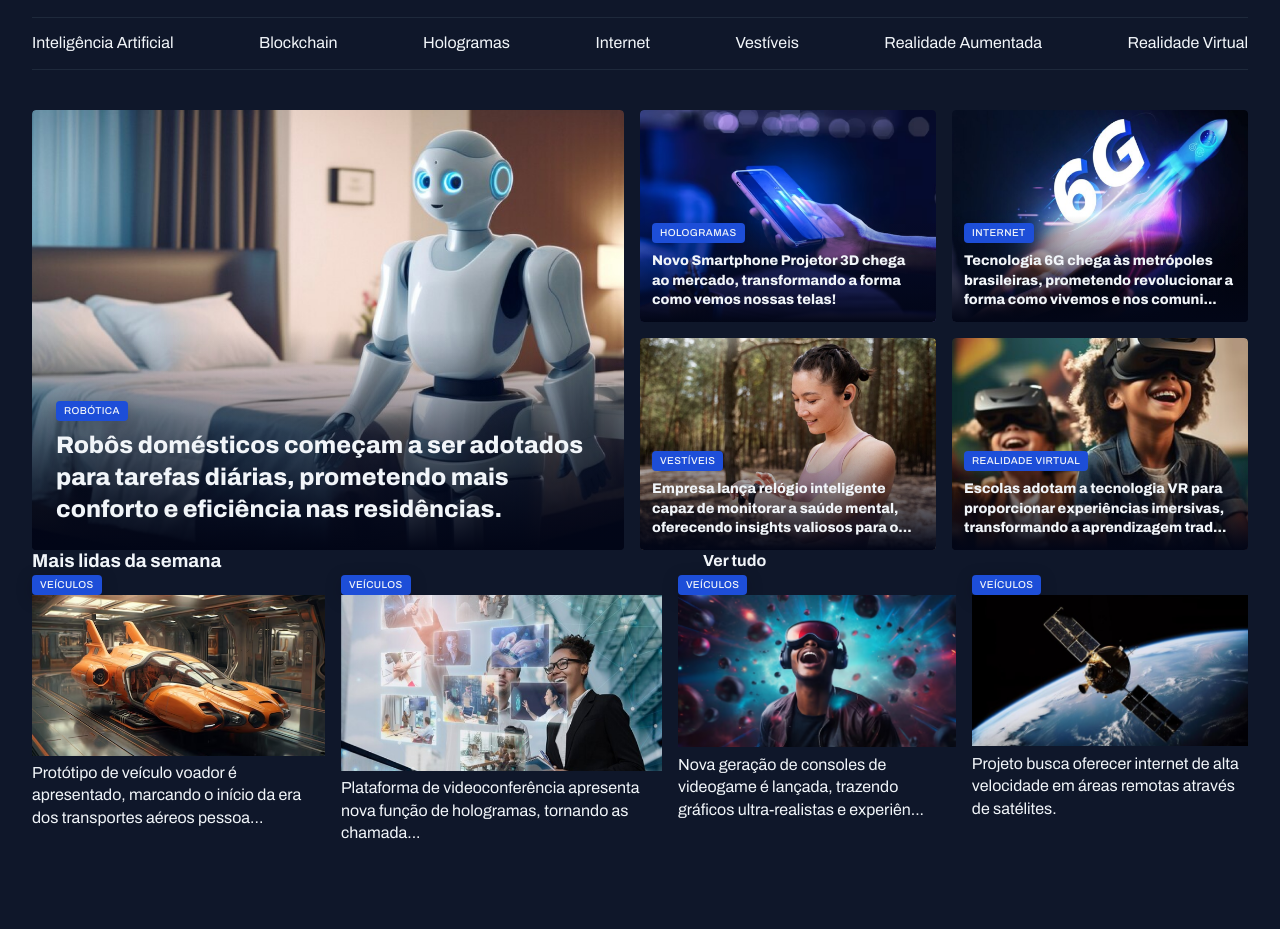
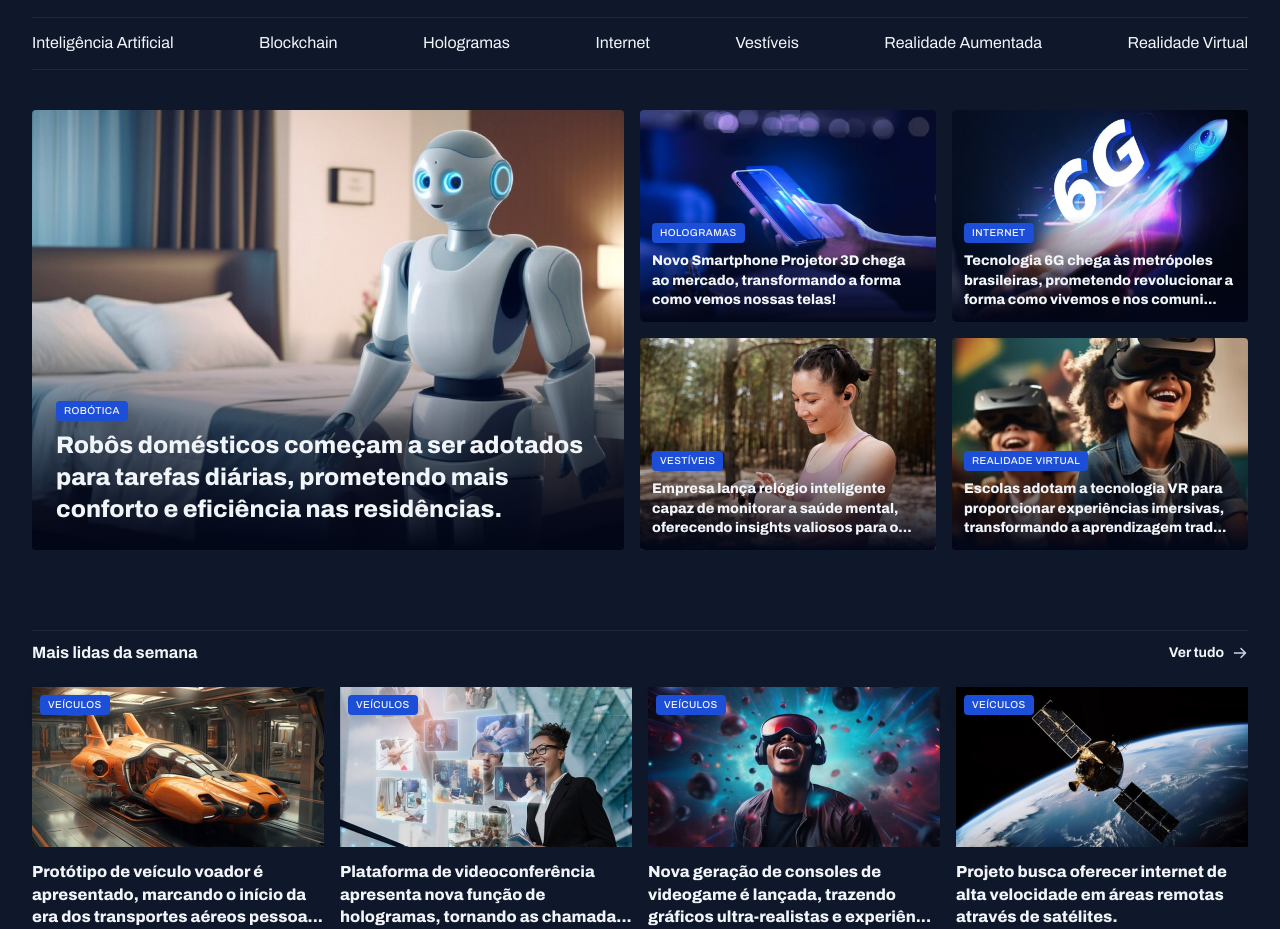
Before and after one commit to luizsobraldev/projeto-portal-noticias, a plain HTML site: page index.html in a window 1280 px wide. Shown: the part 45-974 px from the top of the page. Drawn offline with Linux system fonts and the light colour scheme.

Commit message:
style: apply styles to most read of the week section

```diff
--- a/index.html
+++ b/index.html
@@ -91,13 +91,13 @@
     <section id="weekly">
       <header class="grid grid-flow-col">
         <h3>Mais lidas da semana</h3>
-        <a href="#">
+        <a href="#" class="grid grid-flow-col">
           <strong>Ver tudo</strong>
           <span></span>
         </a>
       </header>
 
-      <div class="grid gap-16 grid-flow-col">
+      <div class="grid gap-16">
         <figure>
           <span class="content-tag">veículos</span>
           <img src="./assets/images/Image 06.png" alt="">
--- a/styles/global.css
+++ b/styles/global.css
@@ -52,7 +52,7 @@ h1, h2, h3{
 
 main{
   margin-top: 40px;
-  margin-bottom: 80px;
+  gap: 80px;
 }
 
 .content-tag{
--- a/styles/header.css
+++ b/styles/header.css
@@ -1,24 +1,25 @@
-#primary{
+#primary {
   padding-block: 20px;
+
+  div {
+      display: flex;
+      align-items: center;
+      gap: 8px;
+    }
+
+  /* nesting css */
+  div:nth-child(2) {
+    margin-inline: auto;
+  }
+
+  div:nth-child(3) {
+    justify-self: end;
+  }
 }
 
-#primary div:nth-child(2){
-  margin-inline: auto;
-}
-
-#primary div:nth-child(3){
-  justify-self: end;
-}
-
-#primary div{
-  display: flex;
-  align-items: center;
-  gap: 8px;
-}
-
-#secondary{
+#secondary {
   padding-block: 14px;
-  border: 1px solid var(--stroke-color);
+  border: solid 1px var(--stroke-color);
   border-inline: none;
   justify-content: space-between;
 }
--- a/styles/sections.css
+++ b/styles/sections.css
@@ -1,33 +1,88 @@
-#featured img{
+section header {
+  border-top: 1px solid var(--stroke-color);
+  padding-block: 12px 24px;
+  font: var(--text-span);
+  align-items: center;
+
+  a {
+      justify-self: end;
+      align-items: center;
+      gap: 8px;
+
+      span {
+          background-image: url(../assets/icons/ArrowRight.svg);
+          width: 16px;
+          height: 16px;
+      }
+
+      &:hover span  {
+          background-image: url(../assets/icons/ArrowRight-hover.svg);
+      }
+  }
+}
+
+
+#featured {
+    img {
         height: 100%;
         object-fit: cover;
-  border-radius: 4px;
     }
 
-#featured .card{
+    .card {
         border-radius: 4px;
+        overflow: hidden;
         position: relative;
-  overflow: hidden;
-}
 
-#featured .card::before{
+        &::before {
             content: "";
             position: absolute;
             inset: 0;
             top: 50%;
-  background: linear-gradient(180deg, transparent 0%, #020617 100%);
+            background: linear-gradient(180deg,
+                    transparent 0%,
+                    #020617 100%);
         }
 
-figcaption{
+        figcaption {
             position: absolute;
             bottom: 0;
+
             padding: 24px;
-}
 
-figcaption:has(.text-lg){
+            &:has(.text-lg) {
                 padding: 12px;
             }
 
-figcaption h2{
+            h2 {
                 margin-top: 8px;
             }
+        }
+    }
+}
+
+#weekly{
+
+  &>div{
+    grid-template-columns: repeat(4, 292px);
+  }
+
+  img{
+    height: 160px;
+    }
+
+  figure{
+    position: relative;
+  }
+
+  .content-tag{
+    position: absolute;
+    top: 8px;
+    left: 8px;
+  }
+
+  p{
+    margin-top: 8px;
+    font-weight: 800;
+  }
+
+}
```
Lines whose indentation alone changed are shown as unchanged.
